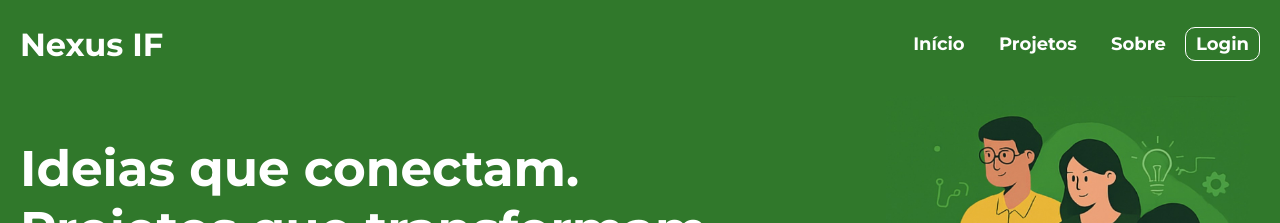
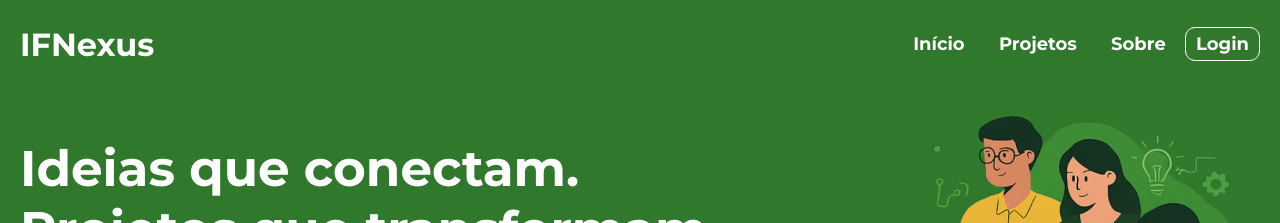
Before and after one commit to marcoscassian/nexusif, a Flask app: page / in a window 1280 px wide. Shown: the top 223 px of the page. Run offline with Flask 3, Linux system fonts and the light colour scheme.

Commit message:
Update base.html

```diff
--- a/templates/base.html
+++ b/templates/base.html
@@ -15,7 +15,7 @@
 <body style="background-color: #F2F2F2;">
 
     <header>
-        <h1 href="/" class="home">Nexus IF</h1> <!-- a ser substituido pela img -->
+        <h1 href="/" class="home">IFNexus</h1> <!-- a ser substituido pela img -->
 
         <div class="botoes">
             {% if session.usuario %}
```
